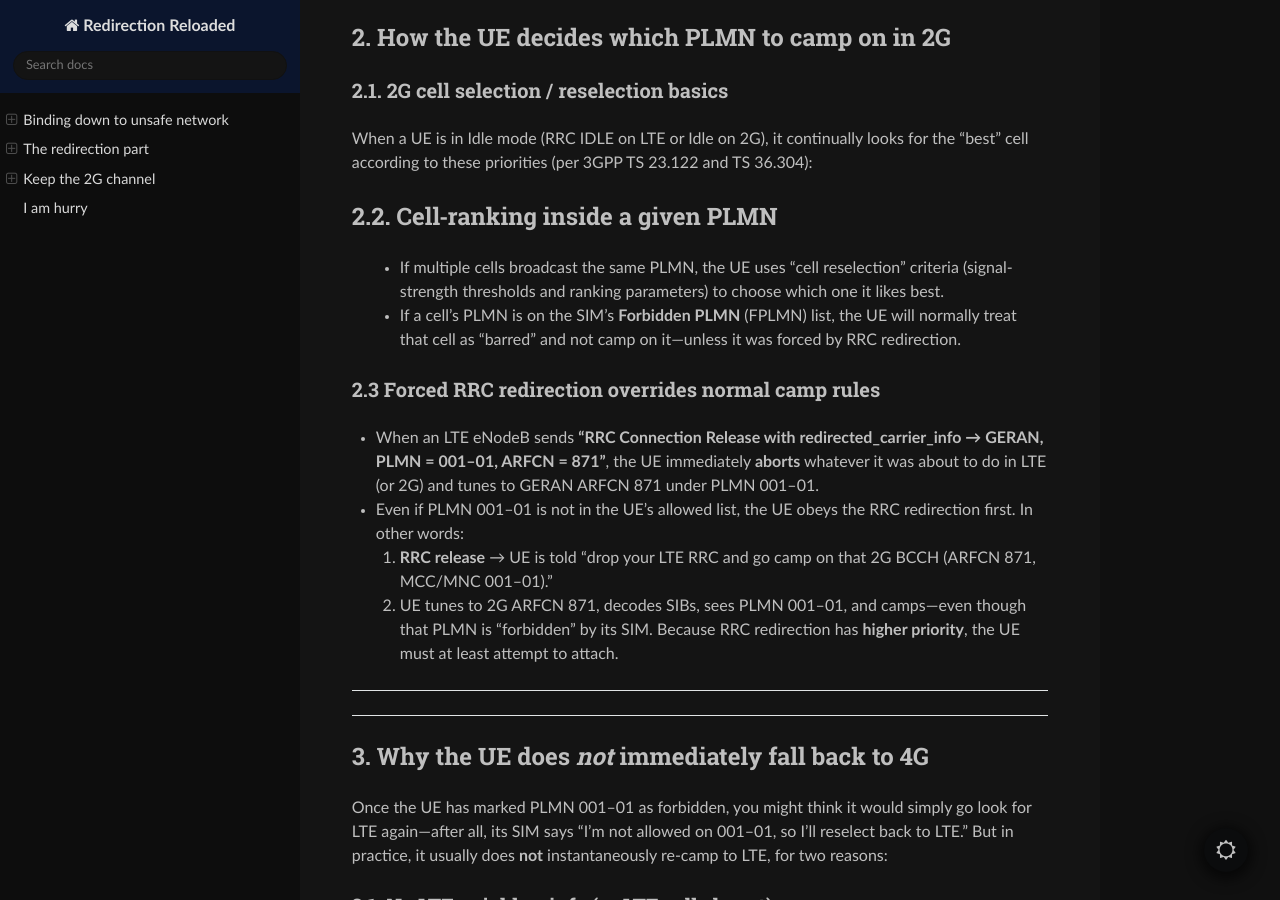
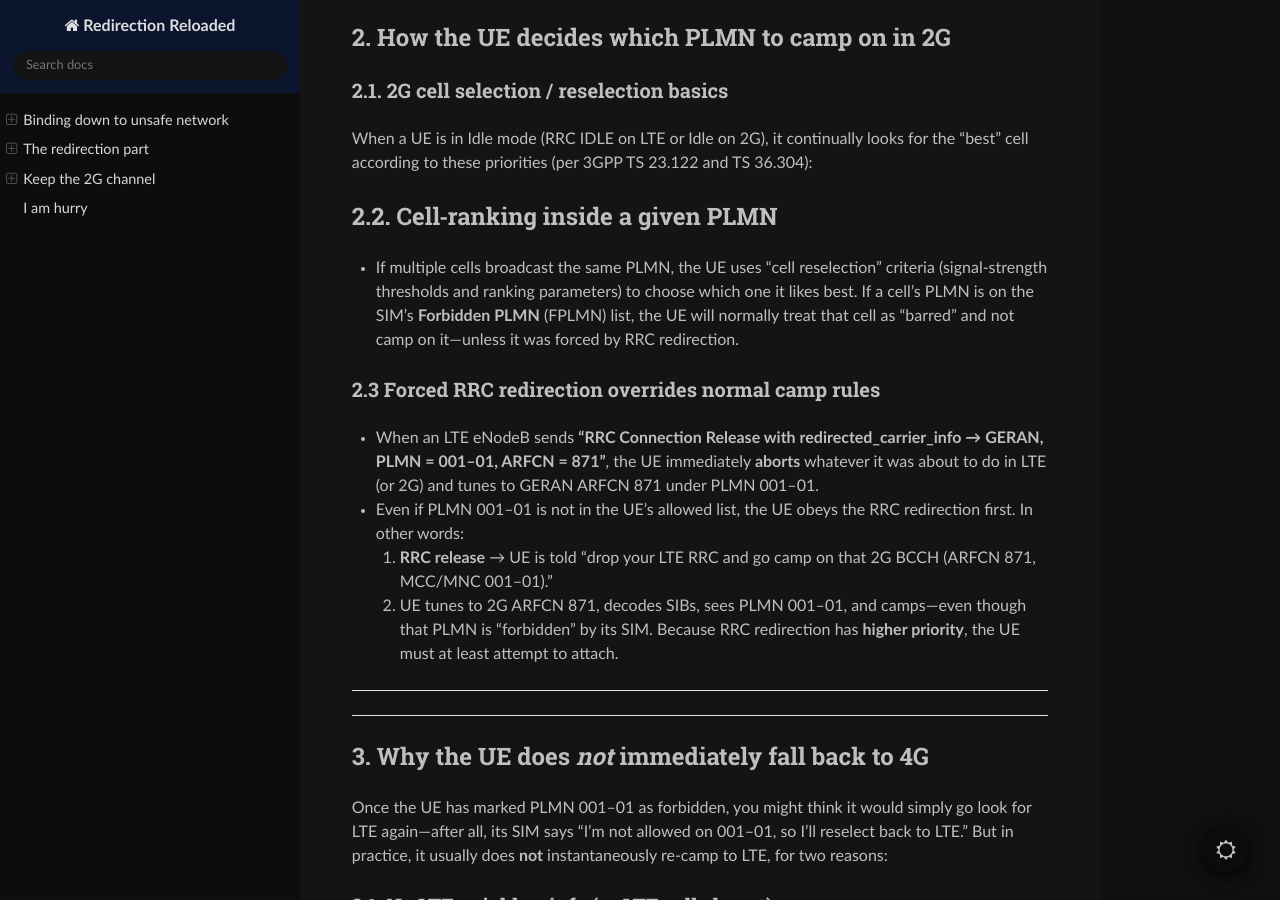
Before and after one commit to bbaranoff/binding-down-to-gsm, a Sphinx documentation site: the page built from docs/index.rst, in a window 1280 px wide and 900 px high, scrolled down 4760 px. Built offline with Sphinx 7.4.7 and the Read the Docs theme 3.1.0, drawn with Linux system fonts in a browser that asks for light colours.

```diff
--- a/docs/index.rst
+++ b/docs/index.rst
@@ -257,12 +257,12 @@ continually looks for the “best” cell according to these priorities (per
 
 2.2. Cell‐ranking inside a given PLMN
 ----------------------------------
-   -  If multiple cells broadcast the same PLMN, the UE uses “cell
-      reselection” criteria (signal‐strength thresholds and ranking
-      parameters) to choose which one it likes best.
-   -  If a cell’s PLMN is on the SIM’s **Forbidden PLMN** (FPLMN) list,
-      the UE will normally treat that cell as “barred” and not camp on
-      it—unless it was forced by RRC redirection.
+-  If multiple cells broadcast the same PLMN, the UE uses “cell
+   reselection” criteria (signal‐strength thresholds and ranking
+   parameters) to choose which one it likes best.
+   If a cell’s PLMN is on the SIM’s **Forbidden PLMN** (FPLMN) list,
+   the UE will normally treat that cell as “barred” and not camp on
+   it—unless it was forced by RRC redirection.
 
 2.3 Forced RRC redirection overrides normal camp rules
 ~~~~~~~~~~~~~~~~~~~~~~~~~~~~~~~~~~~~~~~~~~~~~~~~~~~~~~~
```
